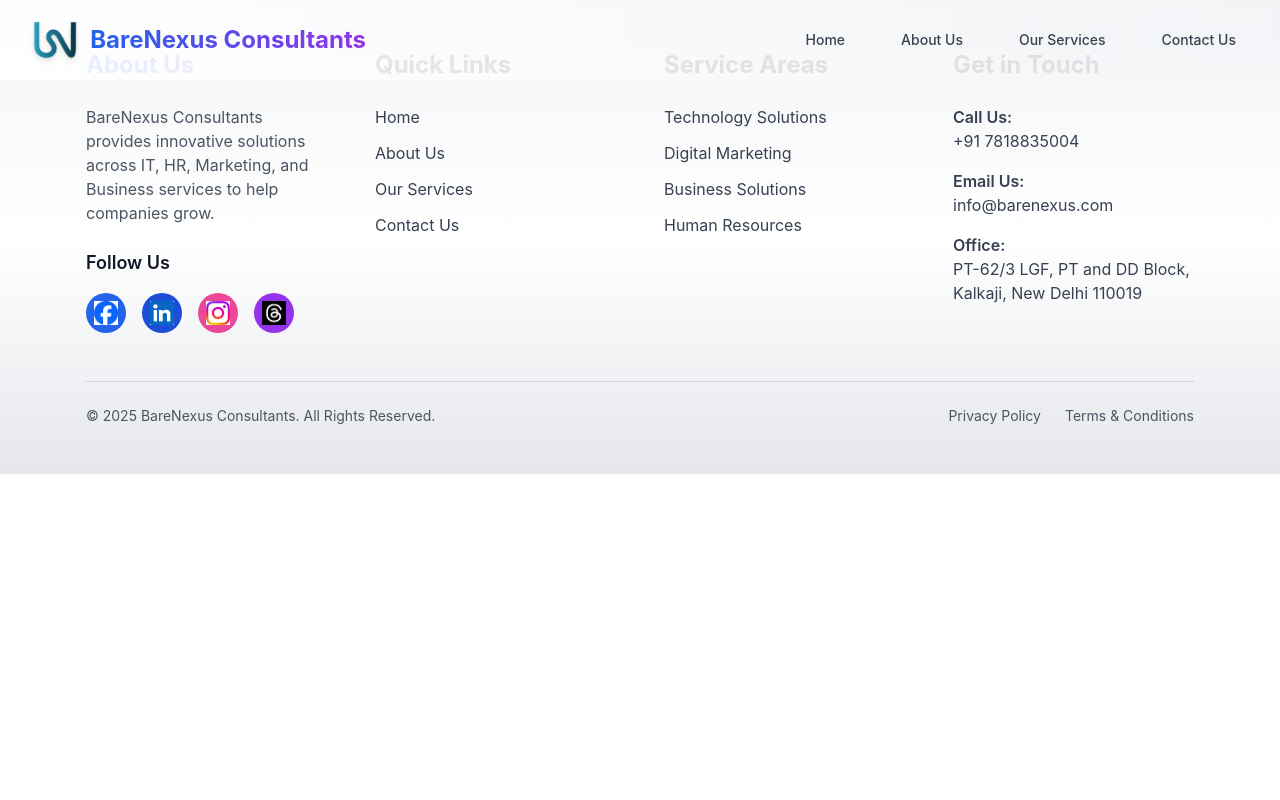
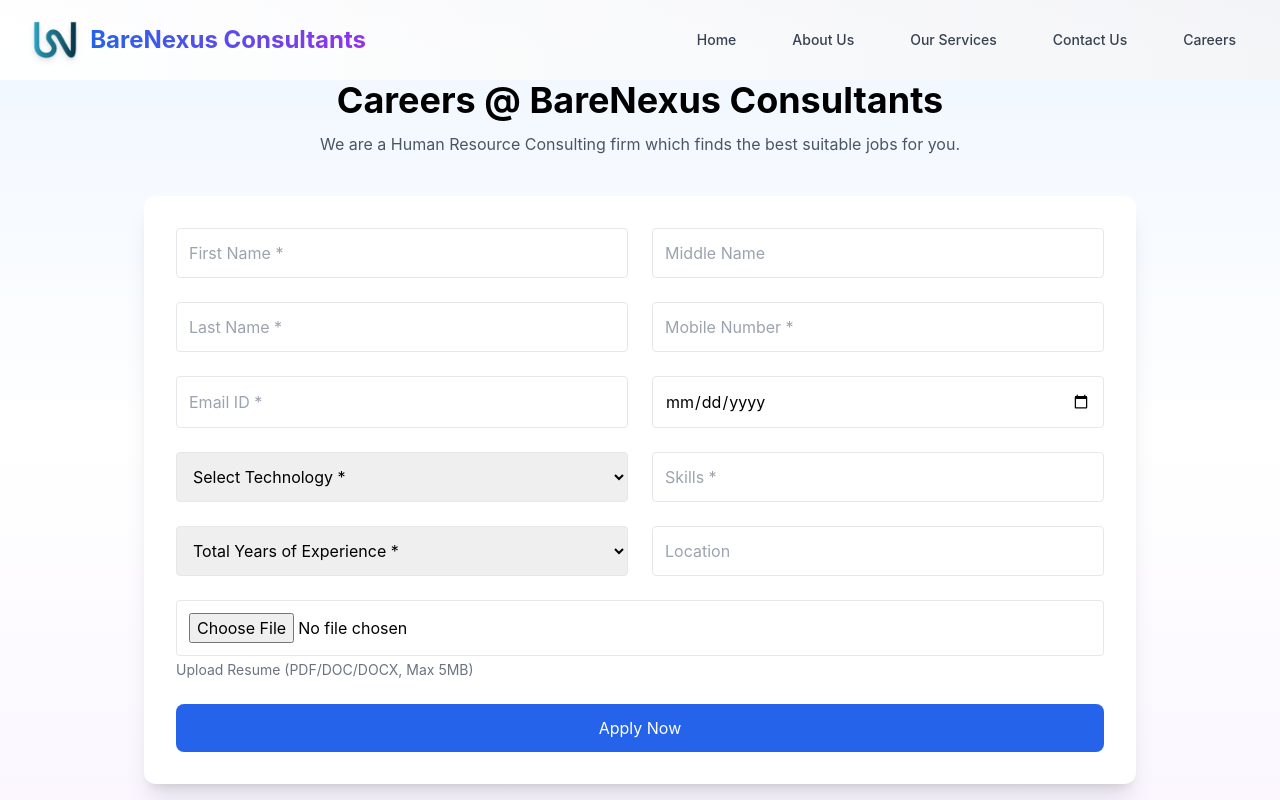
Before and after one commit to barenexus/barenexus_website, a React (Create React App) app: page /careers in a window 1280 px wide. Shown: the top 800 px of the page. Built offline with nearby package versions, Linux system fonts and the light colour scheme.

Commit message:
Careers page added

```diff
--- a/src/App.js
+++ b/src/App.js
@@ -7,18 +7,22 @@
 import Header from './Generic Views/Header';
 import Footer from './Generic Views/Footer';
 import BackToTopButton from './Components/BackToTopButton';
+import ScrollToTop from "./Components/ScrollToTop";
+import Careers from './Pages/Careers';
 import './App.css';
 
 function App() {
   return (
     <Router>
       <div className="App">
+        <ScrollToTop />
         <Header />
         <Routes>
           <Route path="/" element={<Home />} />
           <Route path="/about" element={<About />} />
           <Route path="/services" element={<Services />} />
           <Route path="/contact" element={<Contact />} />
+          <Route path="/careers" element={<Careers />} />
         </Routes>
         <Footer />
         <BackToTopButton />
--- /dev/null
+++ b/src/Components/ScrollToTop.jsx
@@ -0,0 +1,18 @@
+import { useEffect } from "react";
+import { useLocation } from "react-router-dom";
+
+const ScrollToTop = () => {
+  const { pathname } = useLocation();
+
+  useEffect(() => {
+    window.scrollTo({
+      top: 0,
+      left: 0,
+      behavior: "smooth",
+    });
+  }, [pathname]);
+
+  return null;
+};
+
+export default ScrollToTop;
--- a/src/Generic Views/Header.jsx
+++ b/src/Generic Views/Header.jsx
@@ -69,6 +69,12 @@
               >
                 Contact Us
               </Link>
+              <Link
+                to="/careers"
+                className="text-gray-700 hover:text-blue-600 px-3 py-2 text-sm font-medium transition-all duration-200 capitalize"
+              >
+                Careers
+              </Link>
             </nav>
           </div>
 
@@ -136,6 +142,13 @@
               >
                 Contact Us
               </Link>
+              <Link
+                to="/careers"
+                onClick={() => setIsMenuOpen(false)}
+                className="text-gray-700 hover:text-blue-600 block px-3 py-2 text-base font-medium capitalize transition-all duration-200"
+              >
+                Careers
+              </Link>
             </nav>
           </div>
         )}
--- /dev/null
+++ b/src/Pages/Careers.jsx
@@ -0,0 +1,267 @@
+import React, { useState } from "react";
+import emailjs from "@emailjs/browser";
+
+const Careers = () => {
+  const [formData, setFormData] = useState({
+    firstName: "",
+    middleName: "",
+    lastName: "",
+    mobile: "",
+    email: "",
+    dob: "",
+    technology: "",
+    skills: "",
+    experience: "",
+    location: "",
+    resume: null,
+  });
+
+  const [loading, setLoading] = useState(false);
+  const [status, setStatus] = useState("");
+
+  const handleChange = (e) => {
+    const { name, value, files } = e.target;
+
+    if (name === "resume") {
+      const file = files[0];
+
+      if (!file) return;
+
+      const allowedTypes = [
+        "application/pdf",
+        "application/msword",
+        "application/vnd.openxmlformats-officedocument.wordprocessingml.document",
+      ];
+
+      if (!allowedTypes.includes(file.type)) {
+        alert("Only PDF or Word files allowed");
+        return;
+      }
+
+      if (file.size > 5 * 1024 * 1024) {
+        alert("File size must be less than 5MB");
+        return;
+      }
+
+      setFormData({ ...formData, resume: file });
+    } else {
+      setFormData({ ...formData, [name]: value });
+    }
+  };
+
+  const handleSubmit = async (e) => {
+    e.preventDefault();
+
+    if (formData.mobile.length < 10 || formData.mobile.length > 11) {
+      alert("Mobile number must be 10-11 digits");
+      return;
+    }
+
+    setLoading(true);
+
+    try {
+      await emailjs.send(
+        "service_mcs9ux9",
+        "template_v24zt8e",
+        {
+          firstName: formData.firstName,
+          middleName: formData.middleName,
+          lastName: formData.lastName,
+          mobile: formData.mobile,
+          email: formData.email,
+          dob: formData.dob,
+          technology: formData.technology,
+          skills: formData.skills,
+          experience: formData.experience,
+          location: formData.location,
+        },
+        "246FNW8tt9SxjvkU3",
+      );
+
+      setStatus("success");
+
+      setFormData({
+        firstName: "",
+        middleName: "",
+        lastName: "",
+        mobile: "",
+        email: "",
+        dob: "",
+        technology: "",
+        skills: "",
+        experience: "",
+        location: "",
+        resume: null,
+      });
+    } catch (error) {
+      setStatus("error");
+    }
+
+    setLoading(false);
+  };
+
+  return (
+    <section className="py-20 bg-gradient-to-b from-blue-50 via-white to-purple-50">
+      <div className="max-w-5xl mx-auto px-4">
+        <h1 className="text-4xl font-bold text-center mb-3">
+          Careers @ BareNexus Consultants
+        </h1>
+
+        <p className="text-center text-gray-600 mb-10">
+          We are a Human Resource Consulting firm which finds the best suitable
+          jobs for you.
+        </p>
+
+        <form
+          onSubmit={handleSubmit}
+          className="bg-white p-8 rounded-xl shadow-xl grid md:grid-cols-2 gap-6"
+        >
+          <input
+            type="text"
+            name="firstName"
+            placeholder="First Name *"
+            required
+            value={formData.firstName}
+            onChange={handleChange}
+            className="border p-3 rounded"
+          />
+
+          <input
+            type="text"
+            name="middleName"
+            placeholder="Middle Name"
+            value={formData.middleName}
+            onChange={handleChange}
+            className="border p-3 rounded"
+          />
+
+          <input
+            type="text"
+            name="lastName"
+            placeholder="Last Name *"
+            required
+            value={formData.lastName}
+            onChange={handleChange}
+            className="border p-3 rounded"
+          />
+
+          <input
+            type="number"
+            name="mobile"
+            placeholder="Mobile Number *"
+            required
+            value={formData.mobile}
+            onChange={handleChange}
+            className="border p-3 rounded"
+          />
+
+          <input
+            type="email"
+            name="email"
+            placeholder="Email ID *"
+            required
+            value={formData.email}
+            onChange={handleChange}
+            className="border p-3 rounded"
+          />
+
+          <input
+            type="date"
+            name="dob"
+            required
+            value={formData.dob}
+            onChange={handleChange}
+            className="border p-3 rounded"
+          />
+
+          <select
+            name="technology"
+            required
+            value={formData.technology}
+            onChange={handleChange}
+            className="border p-3 rounded"
+          >
+            <option value="">Select Technology *</option>
+            <option>Java</option>
+            <option>Python</option>
+            <option>React</option>
+            <option>Node.js</option>
+            <option>DevOps</option>
+            <option>Data Analyst</option>
+            <option>Other</option>
+          </select>
+
+          <input
+            type="text"
+            name="skills"
+            placeholder="Skills *"
+            required
+            value={formData.skills}
+            onChange={handleChange}
+            className="border p-3 rounded"
+          />
+
+          <select
+            name="experience"
+            required
+            value={formData.experience}
+            onChange={handleChange}
+            className="border p-3 rounded"
+          >
+            <option value="">Total Years of Experience *</option>
+            <option>0-1 Years</option>
+            <option>1-3 Years</option>
+            <option>3-5 Years</option>
+            <option>5-8 Years</option>
+            <option>8+ Years</option>
+          </select>
+
+          <input
+            type="text"
+            name="location"
+            placeholder="Location"
+            value={formData.location}
+            onChange={handleChange}
+            className="border p-3 rounded"
+          />
+
+          <div className="md:col-span-2">
+            <input
+              type="file"
+              name="resume"
+              required
+              accept=".pdf,.doc,.docx"
+              onChange={handleChange}
+              className="border p-3 rounded w-full"
+            />
+            <p className="text-sm text-gray-500 mt-1">
+              Upload Resume (PDF/DOC/DOCX, Max 5MB)
+            </p>
+          </div>
+
+          <button
+            type="submit"
+            disabled={loading}
+            className="md:col-span-2 bg-blue-600 text-white py-3 rounded-lg hover:bg-blue-700 transition"
+          >
+            {loading ? "Submitting..." : "Apply Now"}
+          </button>
+
+          {status === "success" && (
+            <p className="text-green-600 text-center md:col-span-2">
+              Application submitted successfully!
+            </p>
+          )}
+
+          {status === "error" && (
+            <p className="text-red-600 text-center md:col-span-2">
+              Something went wrong. Please try again.
+            </p>
+          )}
+        </form>
+      </div>
+    </section>
+  );
+};
+
+export default Careers;
```
